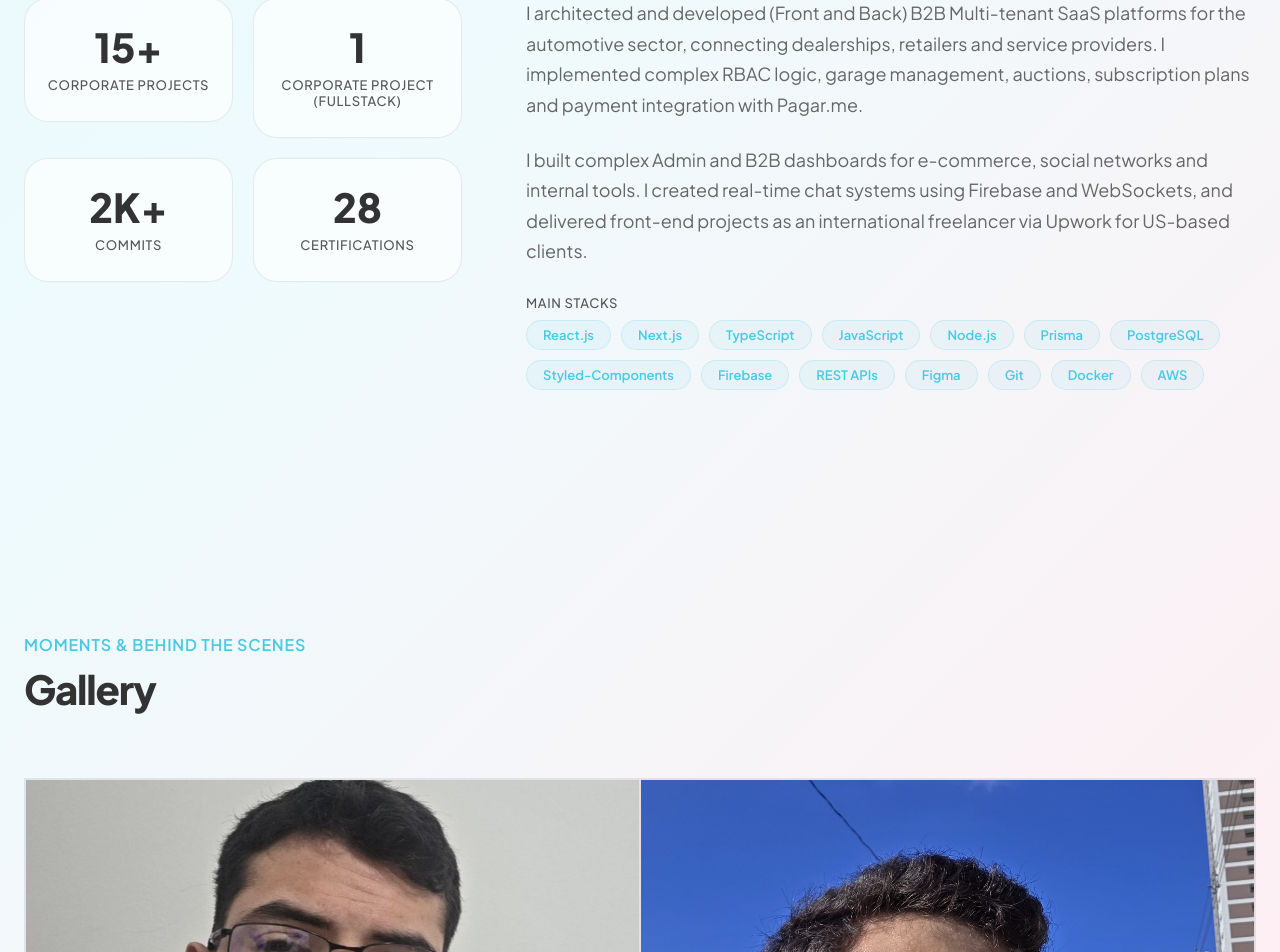
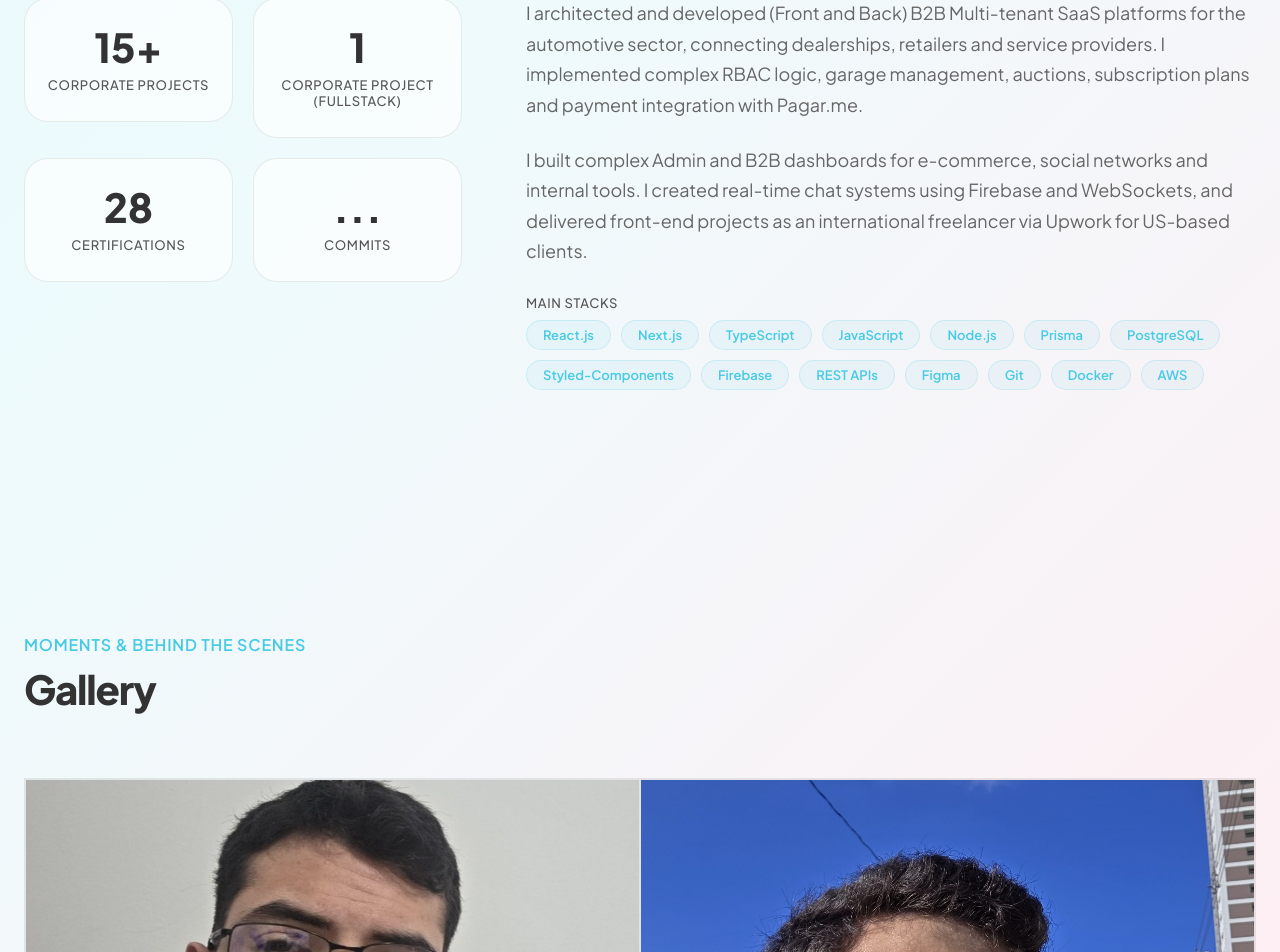
Before and after one commit to arthurramoz/Portfolio, a Next.js app: page /home in a window 1280 px wide. Shown: the part 1894-2846 px from the top of the page. Built offline with nearby package versions, Linux system fonts and the light colour scheme; no server answers.

Commit message:
feat: add dynamic GitHub commits counter with real-time API integration

```diff
--- a/src/components/Pages/Home/Sections/Experience/index.tsx
+++ b/src/components/Pages/Home/Sections/Experience/index.tsx
@@ -2,6 +2,7 @@
 
 import { motion } from 'framer-motion';
 import { useLanguage } from '@/contexts/LanguageContext';
+import { useGitHubCommits } from '@/hooks/useGitHubCommits';
 import {
   ContentWrapper,
   Paragraph,
@@ -21,7 +22,6 @@ import {
 const STATS = [
   { value: '15+', labelKey: 'exp.stats.corporate' as const },
   { value: '1', labelKey: 'exp.stats.fullstack' as const },
-  { value: '2K+', labelKey: 'exp.stats.commits' as const },
   { value: '28', labelKey: 'exp.stats.certifications' as const },
 ];
 
@@ -61,6 +61,7 @@ const itemVariants = {
 
 const Experience = () => {
   const { t } = useLanguage();
+  const { commits } = useGitHubCommits();
 
   return (
     <Section id="experiencia">
@@ -116,6 +117,16 @@ const Experience = () => {
                 </StatCard>
               </motion.div>
             ))}
+            <motion.div variants={itemVariants}>
+              <StatCard>
+                <StatNumber>
+                  {commits !== null
+                    ? commits.toLocaleString()
+                    : '...'}
+                </StatNumber>
+                <StatLabel>{t('exp.stats.commits' as Parameters<typeof t>[0])}</StatLabel>
+              </StatCard>
+            </motion.div>
           </StatsGrid>
         </ContentWrapper>
       </motion.div>
--- /dev/null
+++ b/src/hooks/useGitHubCommits.ts
@@ -0,0 +1,75 @@
+'use client';
+
+import { useEffect, useState } from 'react';
+
+const GITHUB_USERNAME = 'arthurramoz';
+const CACHE_KEY = '@Portfolio:github-commits';
+const CACHE_TTL = 1000 * 60 * 60;
+
+interface CacheData {
+  value: number;
+  timestamp: number;
+}
+
+interface YearResponse {
+  total: Record<string, number>;
+}
+
+export const useGitHubCommits = () => {
+  const [commits, setCommits] = useState<number | null>(null);
+  const [loading, setLoading] = useState(true);
+
+  useEffect(() => {
+    const cached = localStorage.getItem(CACHE_KEY);
+    if (cached) {
+      const parsed: CacheData = JSON.parse(cached);
+      if (Date.now() - parsed.timestamp < CACHE_TTL) {
+        setCommits(parsed.value);
+        setLoading(false);
+        return;
+      }
+    }
+
+    const fetchCommits = async () => {
+      try {
+        const currentYear = new Date().getFullYear();
+        const startYear = 2020;
+        let totalCommits = 0;
+
+        const requests = [];
+        for (let year = startYear; year <= currentYear; year++) {
+          requests.push(
+            fetch(
+              `https://github-contributions-api.jogruber.de/v4/${GITHUB_USERNAME}?y=${year}`
+            ).then(res => res.json())
+          );
+        }
+
+        const results: YearResponse[] = await Promise.all(requests);
+
+        for (const data of results) {
+          if (data.total) {
+            const yearTotal = Object.values(data.total).reduce((sum, v) => sum + v, 0);
+            totalCommits += yearTotal;
+          }
+        }
+
+        if (totalCommits > 0) {
+          setCommits(totalCommits);
+          localStorage.setItem(
+            CACHE_KEY,
+            JSON.stringify({ value: totalCommits, timestamp: Date.now() })
+          );
+        }
+      } catch {
+        setCommits(null);
+      } finally {
+        setLoading(false);
+      }
+    };
+
+    fetchCommits();
+  }, []);
+
+  return { commits, loading };
+};
```
